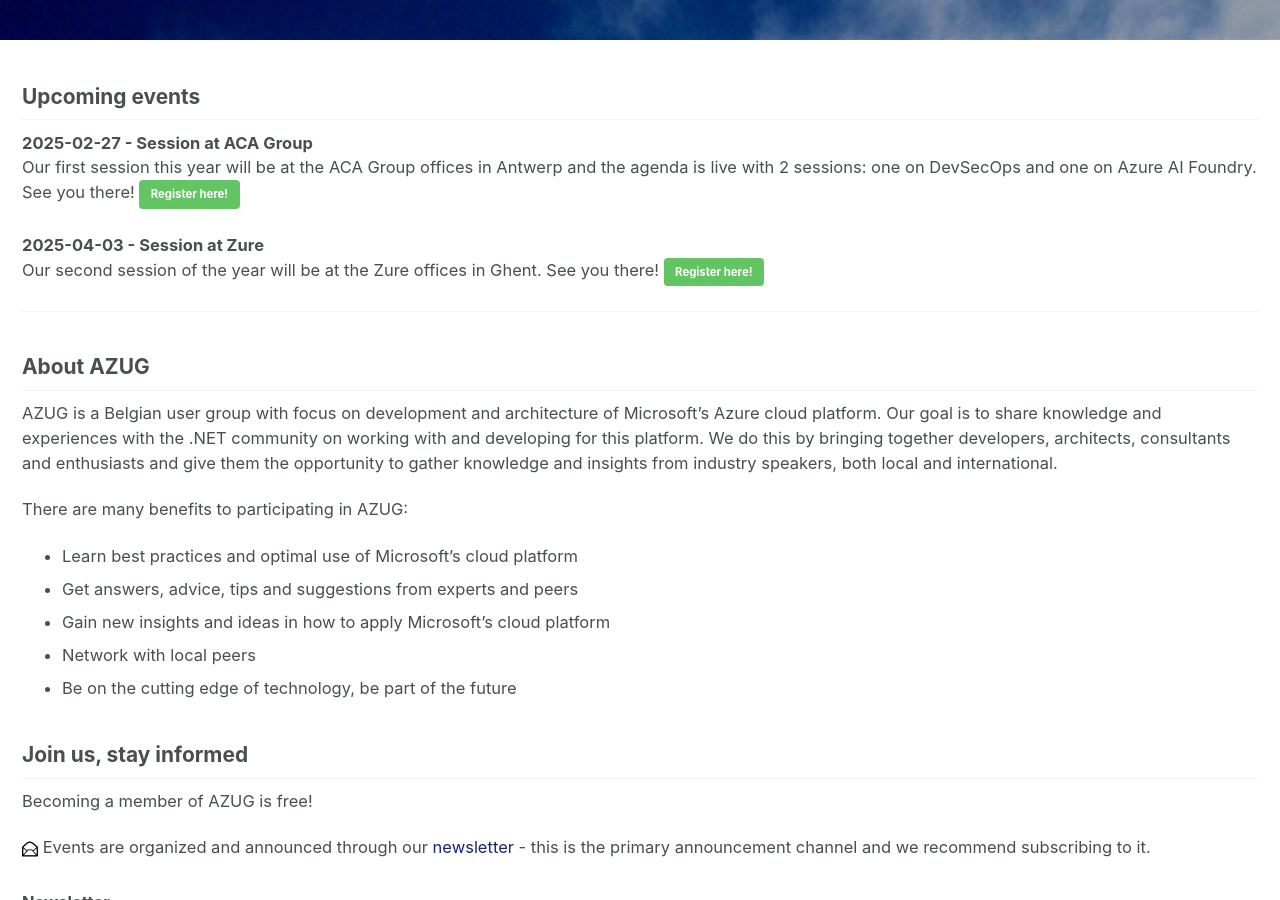
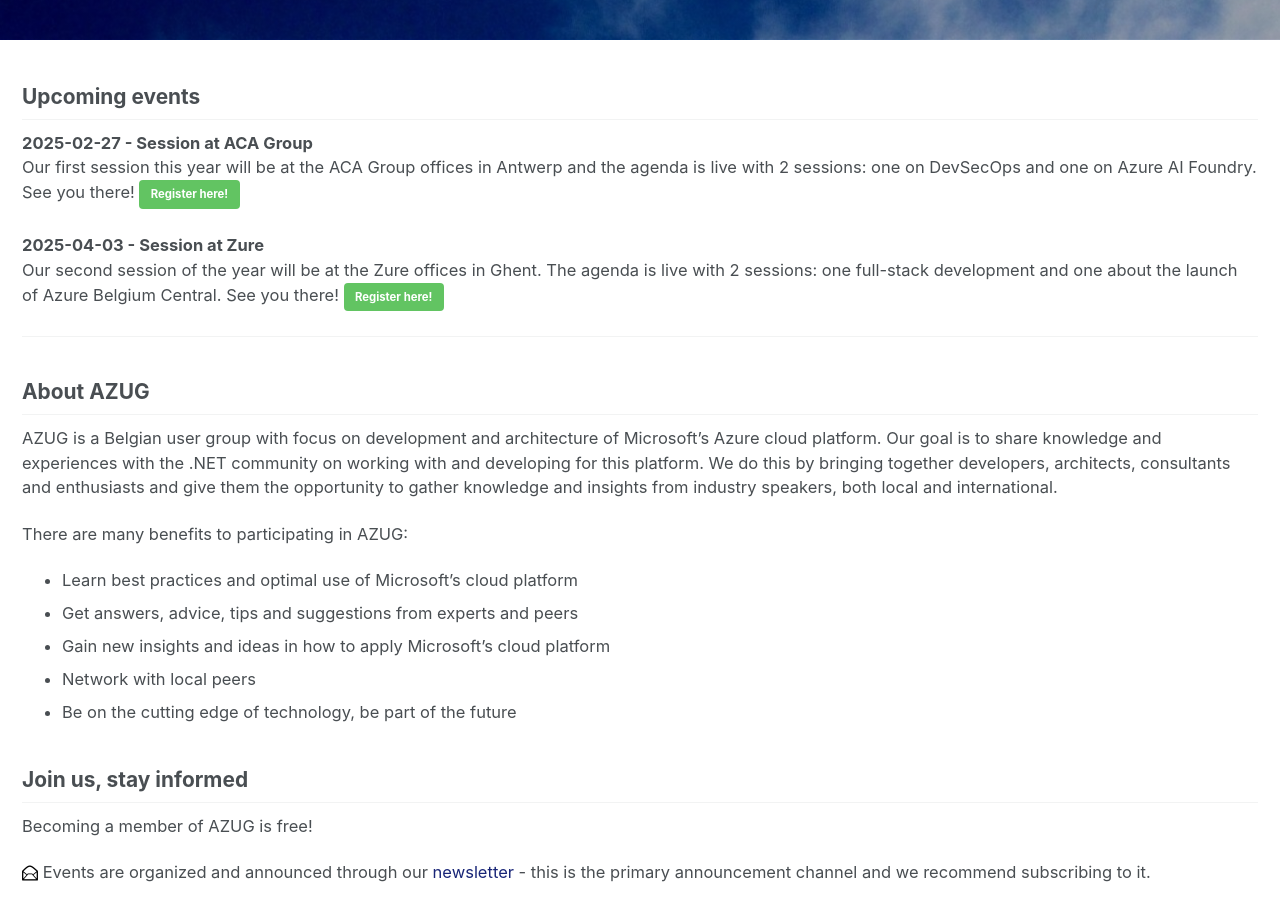
Before and after one commit to AzugBe/azugbe.github.io, a Jekyll site: the page built from index.md, in a window 1280 px wide and 900 px high, scrolled down 519 px. Built offline with Jekyll 4.4.1, drawn with Linux system fonts in a browser that asks for light colours; our own code applies the rules of GitHub Pages for plain Markdown files; comment, search, counter and statistics services are not loaded.

Commit message:
add sessions for april at Zure

```diff
--- a/index.md
+++ b/index.md
@@ -18,7 +18,7 @@ excerpt: "The Belgium Azure User Group focuses on knowledge sharing and networki
 Our first session this year will be at the ACA Group offices in Antwerp and the agenda is live with 2 sessions: one on DevSecOps and one on Azure AI Foundry. See you there! [Register here!](https://www.azug.be/events/2025/02/27/azug2025-01){: .btn .btn--success}
 
 **2025-04-03 - Session at Zure**<br>
-Our second session of the year will be at the Zure offices in Ghent. See you there! [Register here!](https://www.azug.be/events/2025/04/03/azug2025-02){: .btn .btn--success}
+Our second session of the year will be at the Zure offices in Ghent. The agenda is live with 2 sessions: one full-stack development and one about the launch of Azure Belgium Central. See you there! [Register here!](https://www.azug.be/events/2025/04/03/azug2025-02){: .btn .btn--success}
 
 <hr />
 
```
Also changed, not shown: _posts/events/2025-04-03---azug2025-02.md (+13 -2 lines), assets/media/speakers/wouter-gevaert.jpg (added).
